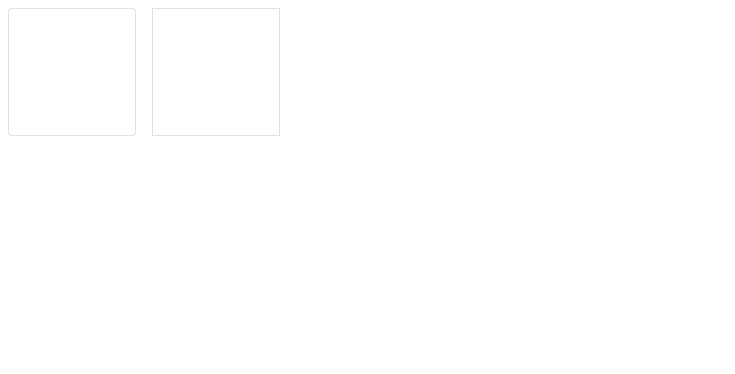
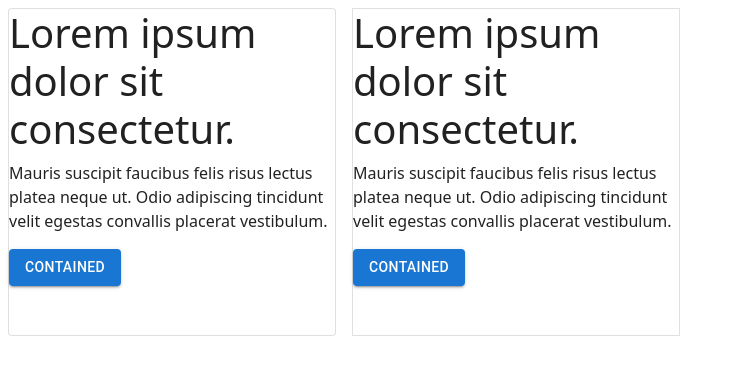
Before and after one commit to habte-selassie/Test_Project, a React (Create React App) app in the folder front/: page / in a window 1280 px wide. Shown: the top 374 px of the page, without its empty margins (0-735 px from the left). Built offline with nearby package versions, Linux system fonts and the light colour scheme.

Commit message:
update commit

```diff
--- a/front/src/web-components/Body.js
+++ b/front/src/web-components/Body.js
@@ -1,5 +1,7 @@
+import React from 'react'
 import Box from '@mui/material/Box';
 import Paper from '@mui/material/Paper';
+import Button from '@mui/material/Button'
 
 const Body = () => {
     return (
@@ -9,13 +11,27 @@ const Body = () => {
         display: 'flex',
         '& > :not(style)': {
           m: 1,
-          width: 128,
-          height: 128,
+          width: 328,
+          height: 328,
         },
       }}
     >
-      <Paper variant="outlined" />
-      <Paper variant="outlined" square />
+
+      <Paper variant="outlined">
+      <h1> Lorem ipsum dolor sit consectetur.</h1>
+
+      <p>Mauris suscipit faucibus felis risus lectus platea neque ut.
+       Odio adipiscing tincidunt velit egestas convallis placerat vestibulum. </p>
+      <Button variant="contained">Contained</Button>
+      </Paper>
+
+      <Paper variant="outlined" square >
+      <h1> Lorem ipsum dolor sit consectetur.</h1>
+
+<p>Mauris suscipit faucibus felis risus lectus platea neque ut.
+ Odio adipiscing tincidunt velit egestas convallis placerat vestibulum. </p>
+<Button variant="contained">Contained</Button>
+      </Paper>
     </Box>
         </div>
      );
```
